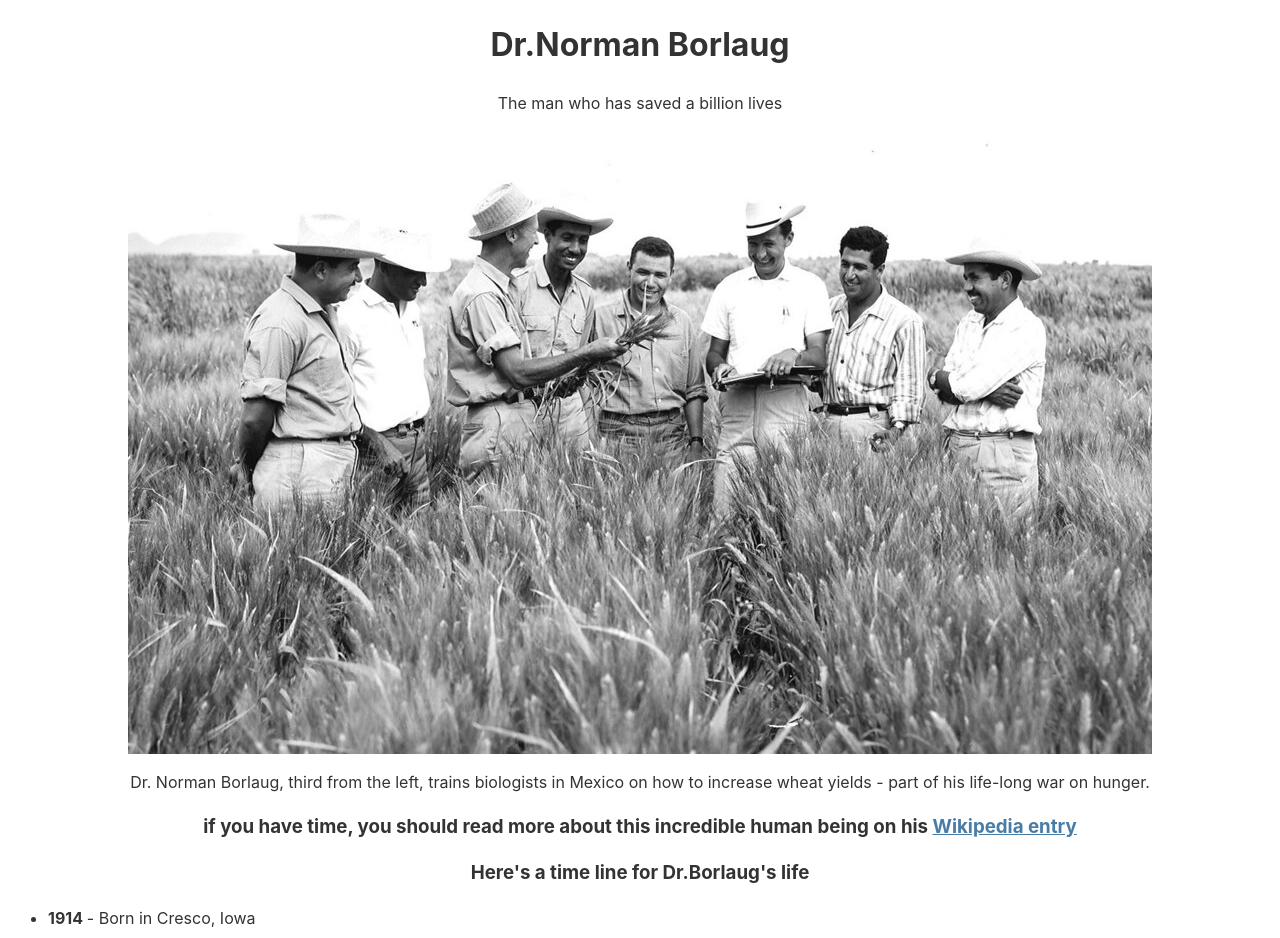
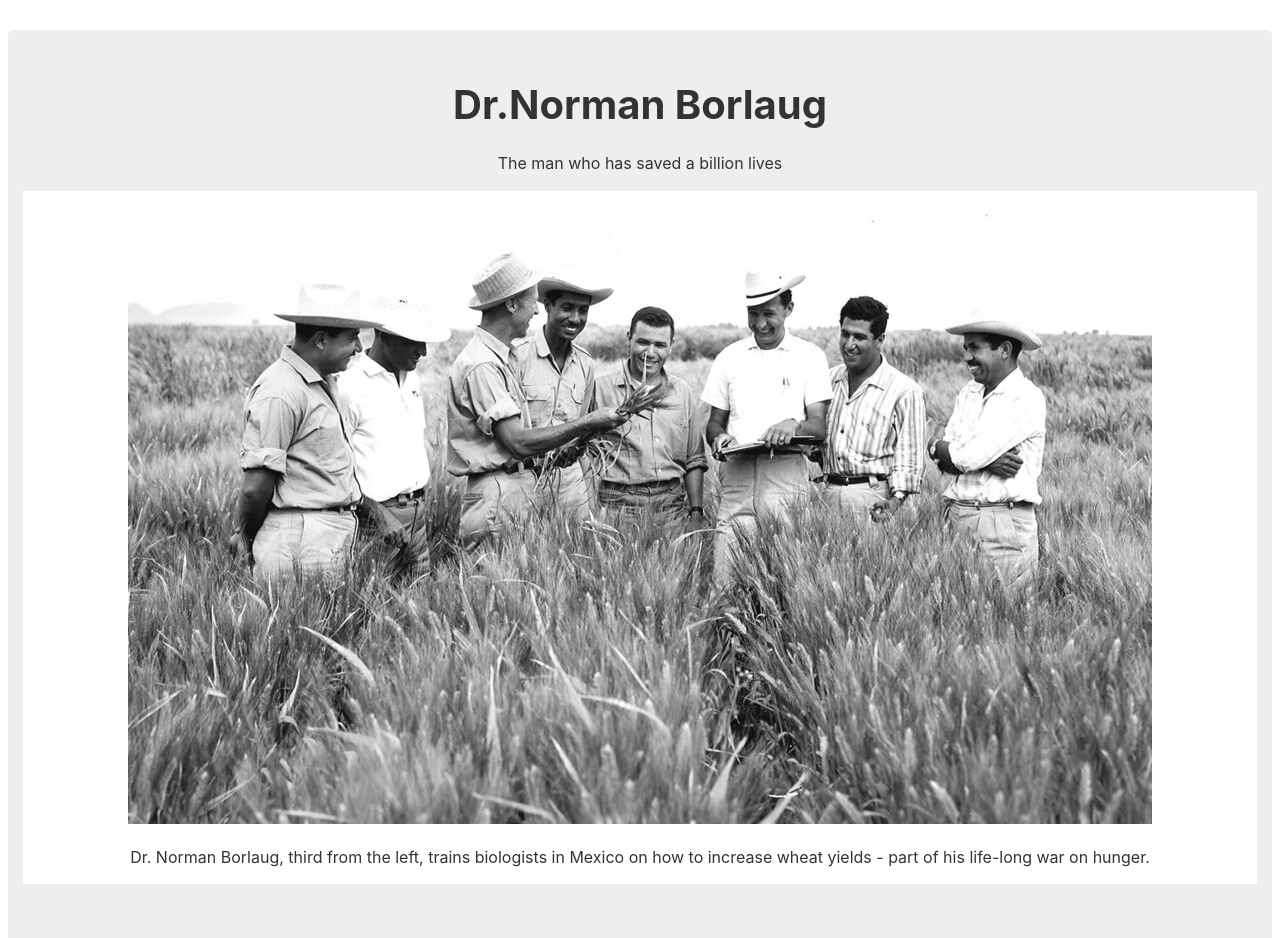
Before and after one commit to Ahmad-Fayaz7/Tribute-Page, a plain HTML site: page index.html in a window 1280 px wide. Shown: the top 938 px of the page. Drawn offline with Linux system fonts and the light colour scheme.

Commit message:
The Commit after Carmen's feedback

```diff
--- a/index.html
+++ b/index.html
@@ -10,41 +10,37 @@
   <body>
     <div class="container">
       <main id="main">
-        <div id="title">
+        <header id="title">
           <h1>Dr.Norman Borlaug</h1>
           <p>The man who has saved a billion lives</p>
-        </div>
+        </header>
         <div id="img-div">
           <img
             src="images/tribute-page-main-image.jpg"
             alt="Dr.Norman with his friends"
+            id="image"
           />
           <p id="img-caption">
             Dr. Norman Borlaug, third from the left, trains biologists in Mexico
             on how to increase wheat yields - part of his life-long war on
             hunger.
           </p>
-          <h3>
-            if you have time, you should read more about this incredible human
-            being on his
-            <a href="#" id="tribute-link" target="_blank">Wikipedia entry</a>
-          </h3>
         </div>
-      </main>
+
         <section id="tribute-info">
           <h3 id="headline">Here's a time line for Dr.Borlaug's life</h3>
           <ul>
             <li><strong>1914 </strong>- Born in Cresco, Iowa</li>
             <li>
               <strong>1933 </strong>- Leaves his family's farm to attend the
-            University of Minnesota, thanks to a Depression era program known as
-            the "National Youth Administration"
+              University of Minnesota, thanks to a Depression era program known
+              as the "National Youth Administration"
             </li>
             <li>
               <strong>1935 </strong>- Has to stop school and save up more money.
               Works in the Civilian Conservation Corps, helping starving
-            Americans. "I saw how food changed them", he said. "All of this left
-            scars on me."
+              Americans. "I saw how food changed them", he said. "All of this
+              left scars on me."
             </li>
             <li>
               <strong>1937 </strong>- Finishes university and takes a job in the
@@ -52,9 +48,9 @@
             </li>
             <li>
               <strong>1938 </strong>- Marries wife of 69 years Margret Gibson.
-            Gets laid off due to budget cuts. Inspired by Elvin Charles Stakman,
-            he returns to school study under Stakman, who teaches him about
-            breeding pest-resistent plants.
+              Gets laid off due to budget cuts. Inspired by Elvin Charles
+              Stakman, he returns to school study under Stakman, who teaches him
+              about breeding pest-resistent plants.
             </li>
             <li>
               <strong>1941 </strong>- Tries to enroll in the military after the
@@ -67,25 +63,26 @@
               Pathology
             </li>
             <li>
-            <strong>1944 </strong>- Rejects a 100% salary increase from Dupont,
-            leaves behind his pregnant wife, and flies to Mexico to head a new
-            plant pathology program. Over the next 16 years, his team breeds
-            6,000 different strains of disease resistent wheat - including
-            different varieties for each major climate on Earth.
+              <strong>1944 </strong>- Rejects a 100% salary increase from
+              Dupont, leaves behind his pregnant wife, and flies to Mexico to
+              head a new plant pathology program. Over the next 16 years, his
+              team breeds 6,000 different strains of disease resistent wheat -
+              including different varieties for each major climate on Earth.
             </li>
             <li>
               <strong>1945 </strong>- Discovers a way to grown wheat twice each
               season, doubling wheat yields
             </li>
             <li>
-            <strong>1953 </strong>- crosses a short, sturdy dwarf breed of wheat
-            with a high-yeidling American breed, creating a strain that responds
-            well to fertilizer. It goes on to provide 95% of Mexico's wheat.
+              <strong>1953 </strong>- crosses a short, sturdy dwarf breed of
+              wheat with a high-yeidling American breed, creating a strain that
+              responds well to fertilizer. It goes on to provide 95% of Mexico's
+              wheat.
             </li>
             <li>
               <strong>1962 </strong>- Visits Delhi and brings his high-yielding
-            strains of wheat to the Indian subcontinent in time to help mitigate
-            mass starvation due to a rapidly expanding population
+              strains of wheat to the Indian subcontinent in time to help
+              mitigate mass starvation due to a rapidly expanding population
             </li>
             <li><strong>1970 </strong>- receives the Nobel Peace Prize</li>
             <li>
@@ -98,11 +95,12 @@
             </li>
             <li>
               <strong>2005 </strong>- states "we will have to double the world
-            food supply by 2050." Argues that genetically modified crops are the
-            only way we can meet the demand, as we run out of arable land. Says
-            that GM crops are not inherently dangerous because "we've been
-            genetically modifying plants and animals for a long time. Long
-            before we called it science, people were selecting the best breeds."
+              food supply by 2050." Argues that genetically modified crops are
+              the only way we can meet the demand, as we run out of arable land.
+              Says that GM crops are not inherently dangerous because "we've
+              been genetically modifying plants and animals for a long time.
+              Long before we called it science, people were selecting the best
+              breeds."
             </li>
             <li><strong>2009 </strong>- dies at the age of 95.</li>
           </ul>
@@ -116,7 +114,18 @@
             </p>
             <cite>-- Indian Prime Minister Manmohan Singh</cite>
           </blockquote>
+          <h3>
+            if you have time, you should read more about this incredible human
+            being on his
+            <a
+              href="https://en.wikipedia.org/wiki/Norman_Borlaug"
+              id="tribute-link"
+              target="_blank"
+              >Wikipedia entry</a
+            >
+          </h3>
         </section>
+      </main>
     </div>
   </body>
 </html>
--- a/style.css
+++ b/style.css
@@ -1,71 +1,61 @@
 * {
   box-sizing: border-box;
+  margin: 0;
+  padding: 0;
 }
 /* body styles */
-
 body {
   font-family: -apple-system, BlinkMacSystemFont, "Segoe UI", Roboto, Oxygen,
     Ubuntu, Cantarell, "Open Sans", "Helvetica Neue", sans-serif;
   line-height: 1.5;
   color: #333;
-}
-/*heading styles*/
-
-h1 {
-  font-weight: bold;
-}
-h3 {
-  font-size: 1.17em;
-  font-weight: bold;
-}
-
-/*image styles*/
-#img-div img {
-  max-width: 100%;
-  display: block;
-  height: auto;
-  margin: 0 auto;
+  text-align: center;
 }
 .container {
-  text-align: center;
+  background-color: #eee;
+  margin: 30px 8px;
+  padding: 15px;
+  border-radius: 5px;
 }
-#tribute-link {
-  color: #477ca7;
+#title h1 {
+  margin-top: 30px;
+  font-size: 40px;
 }
-blockquote {
-  display: block;
-  margin-block-start: 1em;
-  margin-block-end: 1em;
-  margin-inline-start: 40px;
-  margin-inline-end: 40px;
+#title p {
+  margin: 16px;
 }
-blockquote {
-  font-style: italic;
-  max-width: 545px;
-  margin: 0 auto 50px auto;
-  text-align: left;
+#img-div {
+  background-color: #fff;
+  padding: 10px;
 }
-
+#img-div #img-caption {
+  margin: 15px 0 5px;
+}
+#tribute-info {
+  line-height: 1.6;
+}
+h3#headline {
+  margin: 50px 0px;
+  font-size: 18.72px;
+}
 ul {
   max-width: 550px;
   margin: 0 auto 50px auto;
   text-align: left;
   line-height: 1.6;
 }
-ul {
-  display: block;
-  list-style-type: disc;
-  margin-block-start: 1em;
-  margin-block-end: 1em;
-  margin-inline-start: 0px;
-  margin-inline-end: 0px;
-  padding-inline-start: 40px;
-}
-
-li {
+ul li {
   margin: 16px 0;
 }
-li {
-  display: list-item;
-  text-align: -webkit-match-parent;
+blockquote {
+  max-width: 545px;
+  margin: 0 auto 50px auto;
+  text-align: left;
+  font-style: italic;
 }
+h3 {
+  margin: 18.72px 0;
+}
+a {
+  color: #477ca7;
+}
```
Lines whose indentation alone changed are shown as unchanged.
